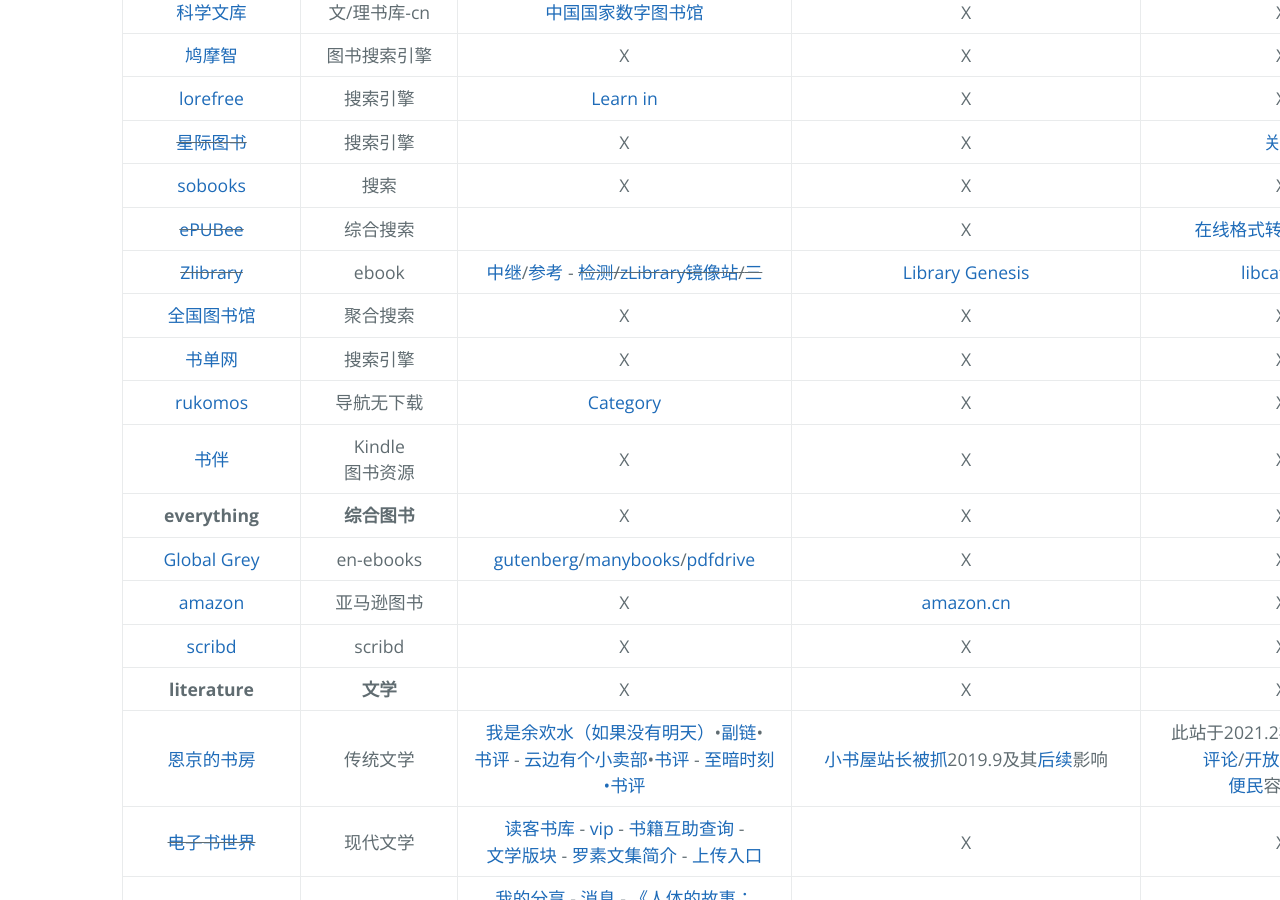
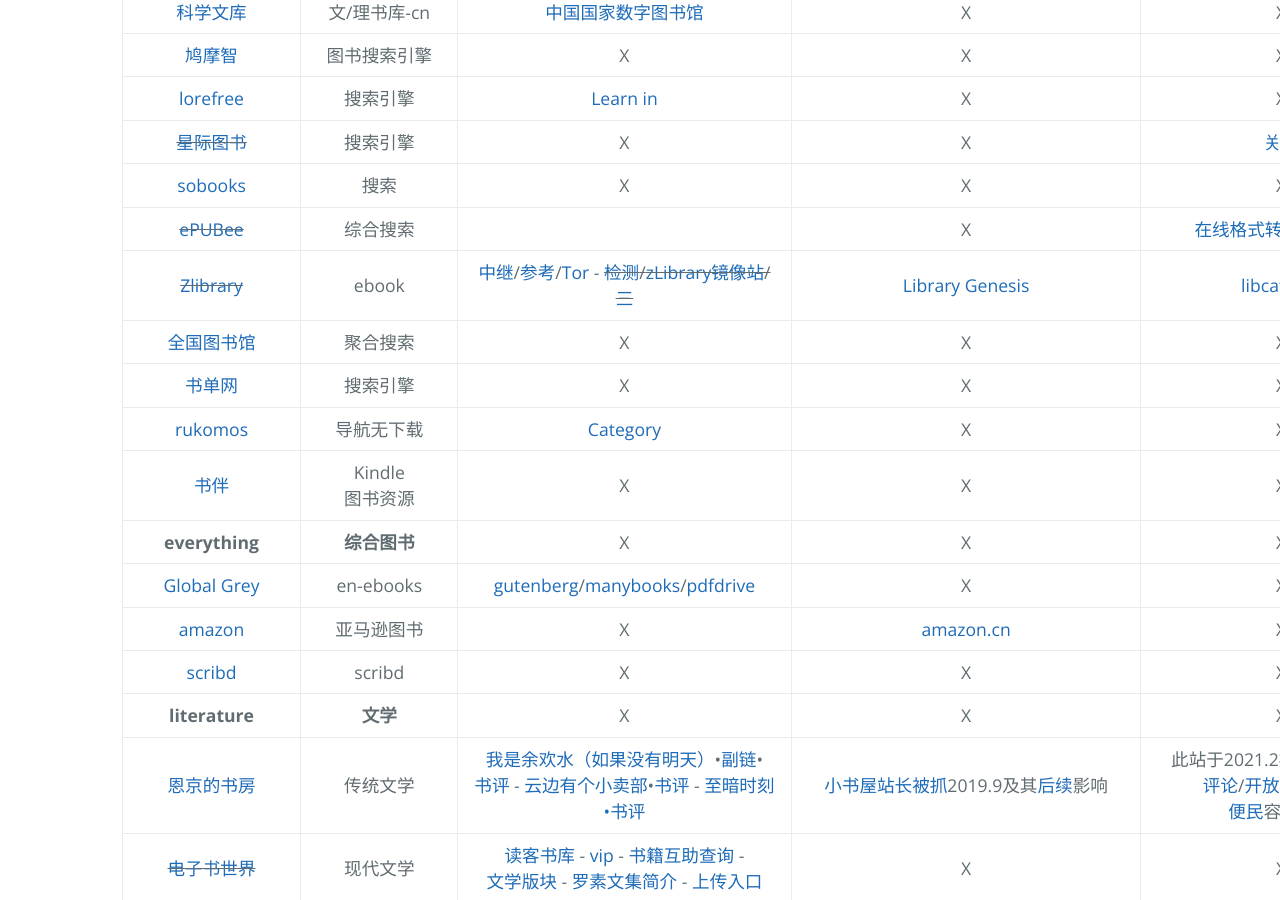
Before and after one commit to AmbroseRen/test, a Jekyll site: the page built from Library/BookSearch.md, in a window 1280 px wide and 900 px high, scrolled down 667 px. Built offline with Jekyll 4.4.1, drawn with Linux system fonts in a browser that asks for light colours; our own code applies the rules of GitHub Pages for plain Markdown files; the repository's description, which GitHub fills in, is left out.

Commit message:
Update BookSearch.md

```diff
--- a/Library/BookSearch.md
+++ b/Library/BookSearch.md
@@ -24,7 +24,7 @@
 | ~~[星际图书](http://test.xxce.top:7743/)~~ | 搜索引擎 | X | X | [关于](http://test.xxce.top:7743/about) |
 | [sobooks](https://sobooks.cc/) | 搜索 | X | X | X |
 | ~~[ePUBee](http://cn.epubee.com/books/?action=addbooks)~~ | 综合搜索 |  | X | [在线格式转换](https://www.aconvert.com/cn/ebook/epub-to-mobi/) - [转换二](http://cn.epubee.com/) |
-| ~~[Zlibrary](https://b-ok.global/)~~ | ebook | [中继](https://zlib.cydiar.com/)/[参考](https://iui.su/380/) - ~~[检测](https://find.looks.wang/)/[zLibrary镜像站](https://1lib.limited/)/[三](https://zh.u1lib.org/)~~ | [Library Genesis](http://libgen.rs/) | [libcats](https://libcats.org/)-Ru |
+| ~~[Zlibrary](https://b-ok.global/)~~ | ebook | [中继](https://zlib.cydiar.com/)/[参考](https://iui.su/380/)/[Tor](../Doc/Tools/Tor.md) - ~~[检测](https://find.looks.wang/)/[zLibrary镜像站](https://1lib.limited/)/[三](https://zh.u1lib.org/)~~ | [Library Genesis](http://libgen.rs/) | [libcats](https://libcats.org/)-Ru |
 | [全国图书馆](http://www.ucdrs.superlib.net/) | 聚合搜索 | X | X | X |
 | [书单网](https://www.shudan.vip/) | 搜索引擎 | X | X | X |
 | [rukomos](http://cn-library.rukomos.ru/) | 导航无下载 | [Category](http://cn-library.rukomos.ru/list_categories.html) | X | X |
```
